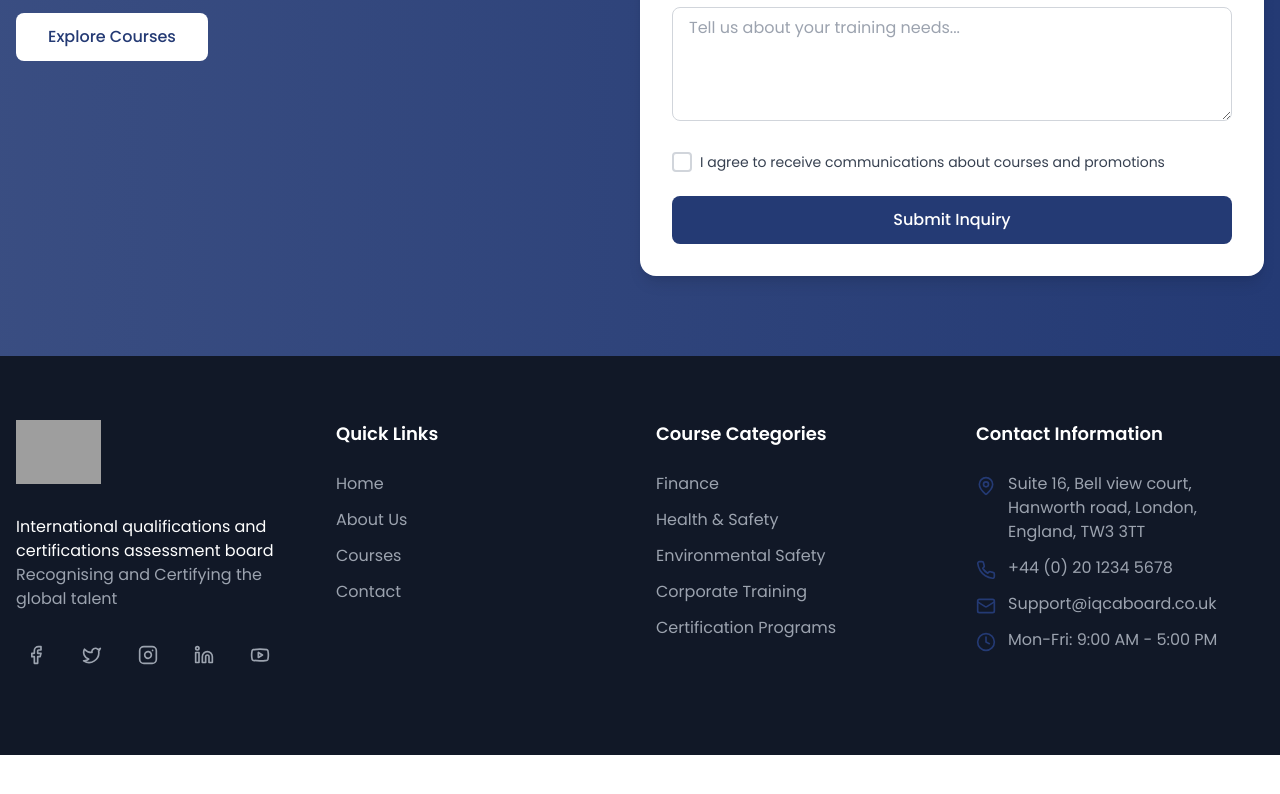
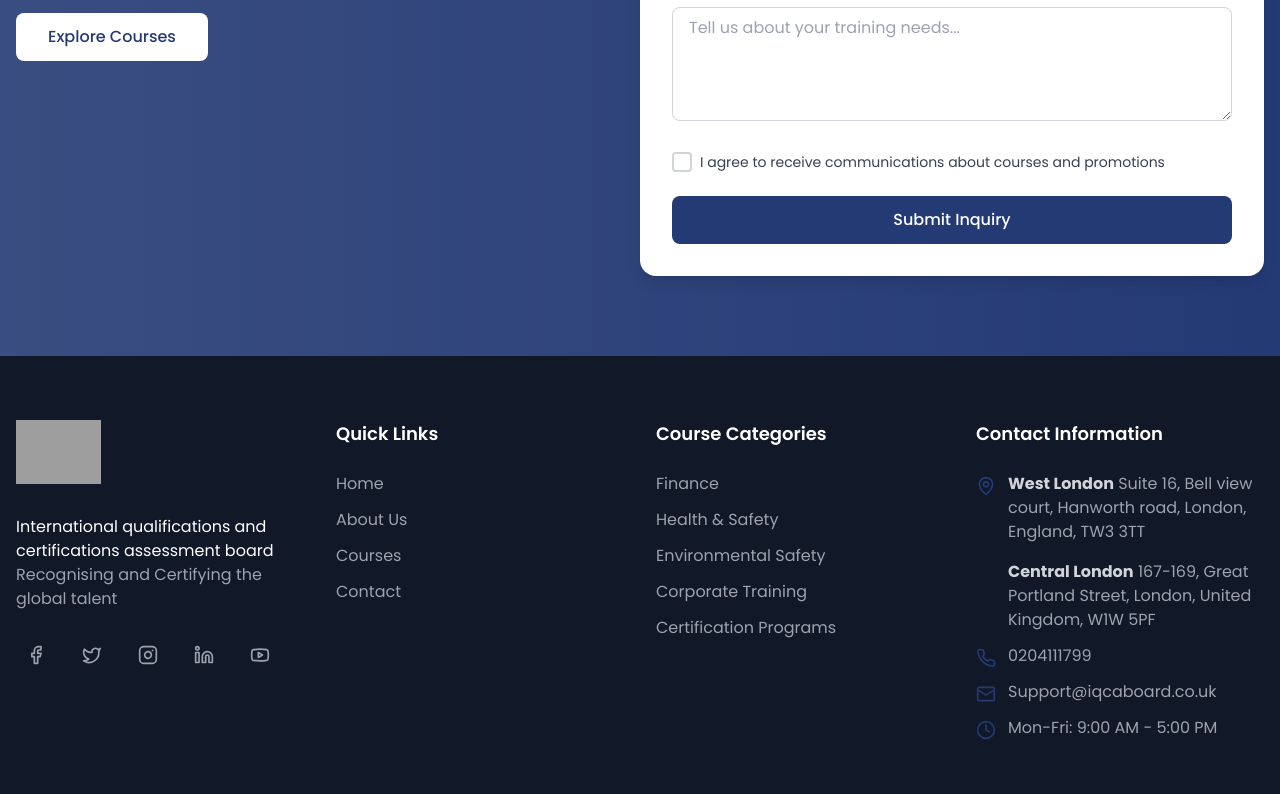
Before and after one commit to c-adlak/IQCA, a Next.js app: page / in a window 1280 px wide. Shown: the part 6101-6895 px from the top of the page. Before the commit the page ends 6856 px from the top, so only its background shows below. Built offline with nearby package versions, Linux system fonts and the light colour scheme; grey boxes are pictures that could not be loaded.

Commit message:
address updated in footer

```diff
--- a/components/layout/Footer.tsx
+++ b/components/layout/Footer.tsx
@@ -173,16 +173,21 @@ export default function Footer() {
                 <div className="w-5 h-5 flex items-center justify-center text-primary mr-3 mt-1">
                   <MapPin className="w-5 h-5" />
                 </div>
-                <span className="text-gray-400">
-                  Suite 16, Bell view court, Hanworth road, London, England, TW3
-                  3TT
-                </span>
+                <div className="flex flex-col">
+                  <span className="text-gray-400 mb-4">
+                    <strong className="text-gray-300">West London</strong> Suite 16, Bell view court, Hanworth road, London, England, TW3
+                    3TT
+                  </span>
+                  <span className="text-gray-400">
+                    <strong className="text-gray-300">Central London</strong> 167-169, Great Portland Street, London, United Kingdom, W1W 5PF
+                  </span>
+                </div>
               </li>
               <li className="flex items-start">
                 <div className="w-5 h-5 flex items-center justify-center text-primary mr-3 mt-1">
                   <Phone className="w-5 h-5" />
                 </div>
-                <span className="text-gray-400">+44 (0) 20 1234 5678</span>
+                <span className="text-gray-400">0204111799</span>
               </li>
               <li className="flex items-start">
                 <div className="w-5 h-5 flex items-center justify-center text-primary mr-3 mt-1">
```
